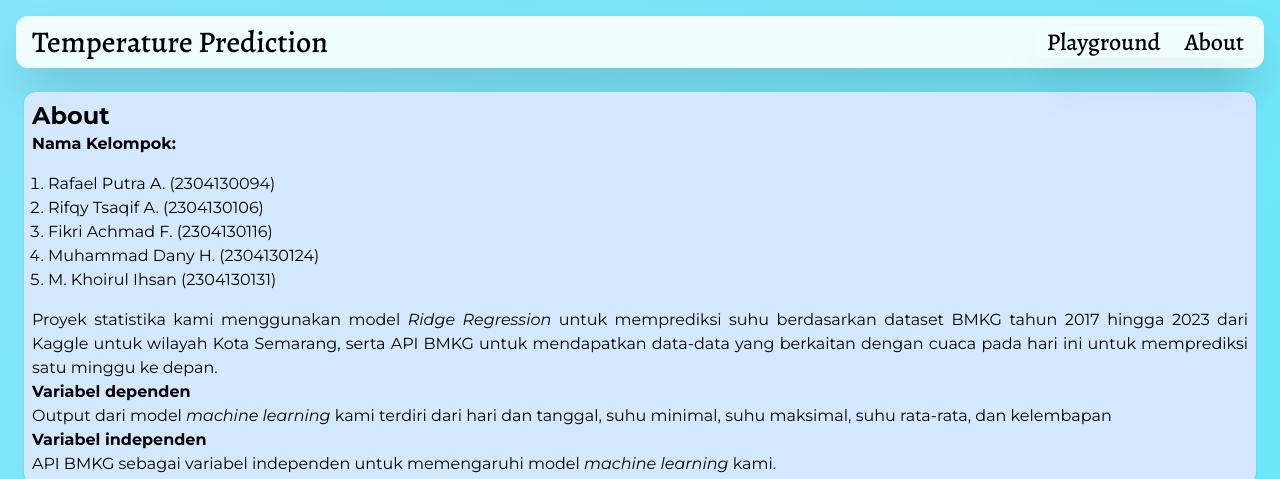
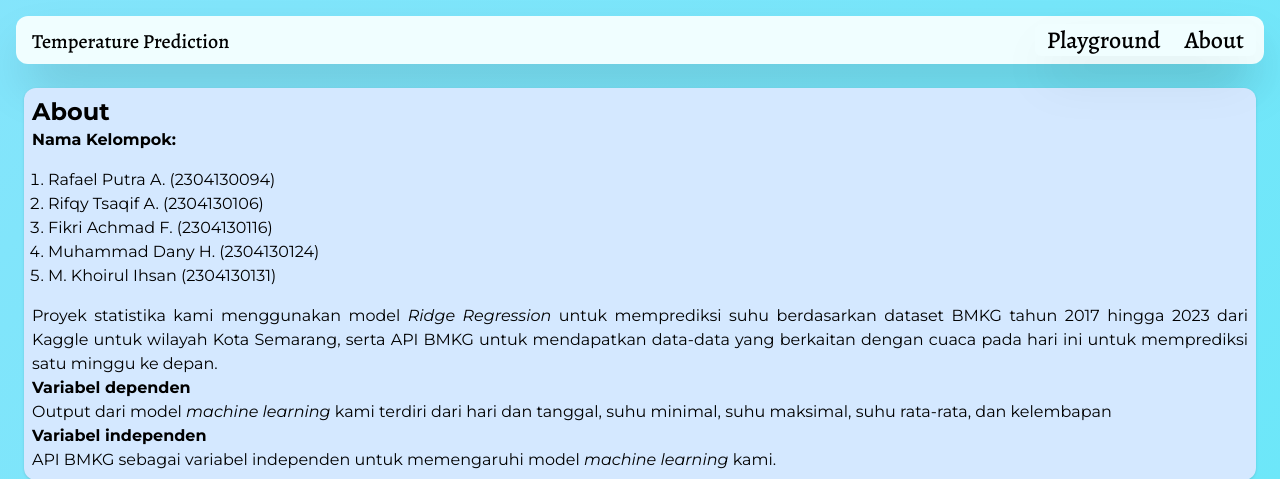
Before and after one commit to rafaelputra/temperature-prediction, a Flask app: page /about in a window 1280 px wide. Shown: the top 479 px of the page. Run offline with Flask 3, Linux system fonts and the light colour scheme; parts of the project's set-up code (start-up, migrations or seed data) failed here and were passed over; some libraries are stand-ins or nearby versions.

Commit message:
update fe

```diff
--- a/templates/base.html
+++ b/templates/base.html
@@ -78,10 +78,10 @@
       <div class="flex justify-between items-center ">
         <span class="text-2xl cursor-pointer">
           <h1 class="h-10 inline ml-2">
-            <a href="/" class="font-[Alegreya] text-3xl">Temperature Prediction</a>
+            <a href="/" class="font-[Alegreya] text-xl">Temperature Prediction</a>
           </h1>
         </span>
-        <span class="text-3xl cursor-pointer mx-2 md:hidden block">
+        <span class="text-3xl cursor-pointer mx-2 mt-2 md:hidden block">
           <ion-icon name="menu" onclick="Menu(this)"></ion-icon>
         </span>
       </div>
```
